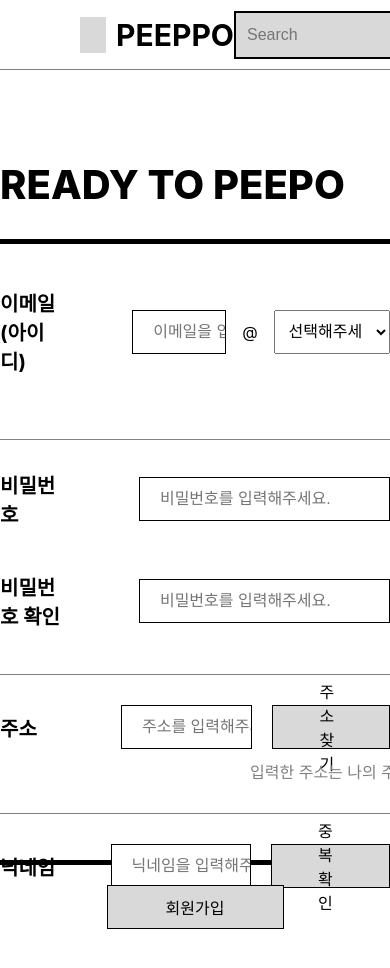
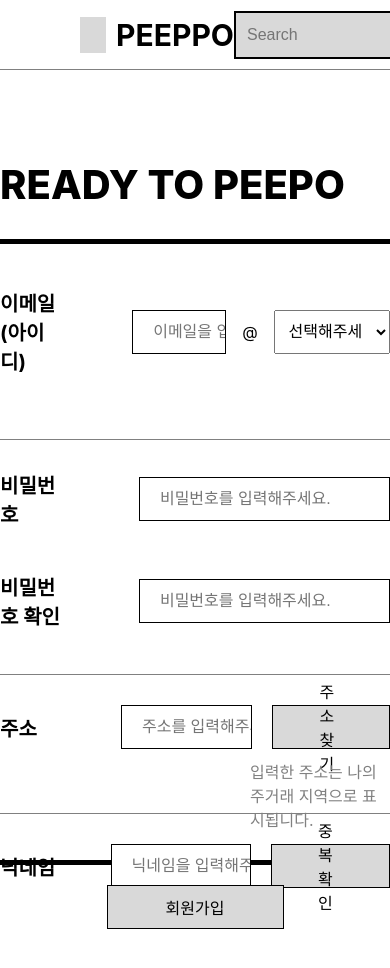
Before and after one commit to ffinal4/front-end, a React (Create React App) app: page /signup in a window 390 px wide. Shown: the top 968 px of the page. Built offline with nearby package versions, Linux system fonts and the light colour scheme; a web font is replaced by a local one.

Commit message:
PEEP-29 <회원가입 페이지 반응형 구현중>

```diff
--- a/src/pages/SignupPage.tsx
+++ b/src/pages/SignupPage.tsx
@@ -144,9 +144,12 @@ const SignupPage = () => {
             주소찾기
           </StBasicButton>
         </AddressContainer>
-        <AddressContent>
-          입력한 주소는 나의 주거래 지역으로 표시됩니다.
-        </AddressContent>
+        <ContentContainer>
+          <AddressContent>
+            입력한 주소는 나의 주거래 지역으로 표시됩니다.
+          </AddressContent>
+        </ContentContainer>
+
         <NickNameContainer>
           <SecondLabel>닉네임</SecondLabel>
           <NickNameInputContainer>
@@ -311,14 +314,20 @@ const SecondLabel = styled.div`
 const NickNameInputContainer = styled.div`
   width: 464px;
 `;
+const ContentContainer = styled.div`
+  /* border: 1px solid blue; */
+  /* width: 465px; */
+  padding-left: 250px;
+`;
 const AddressContent = styled.div`
   /* border: 1px solid blue; */
-  width: 465px;
+  width: 100%;
   height: 24px;
-  margin-left: 250px;
+
   color: gray;
   margin-bottom: 30px;
   margin-top: 10px;
+  /* padding-left: 250px; */
 `;
 
 const NickNameContainer = styled.div`
```
